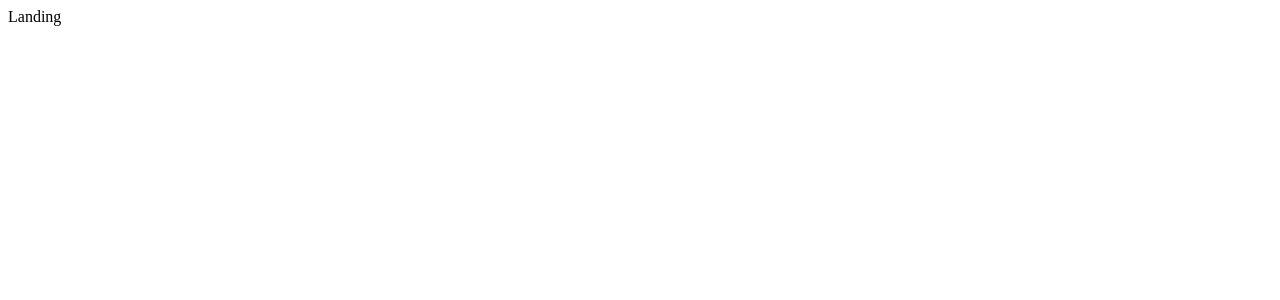
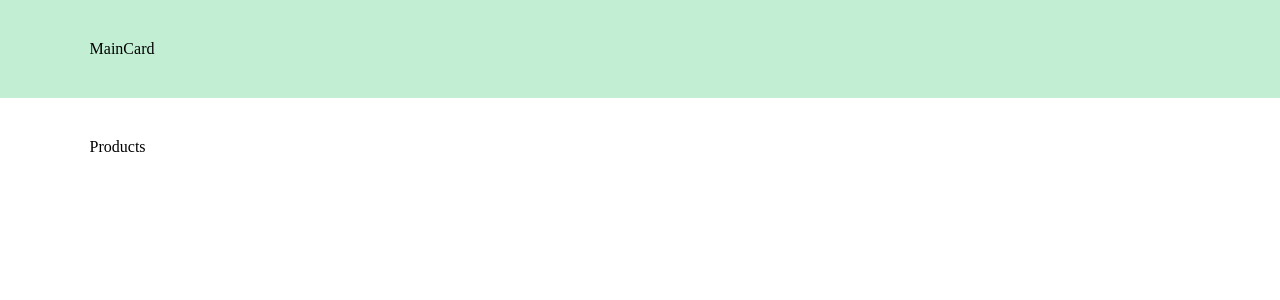
Before and after one commit to Morghot2/e-shop-landing, a React (Vite) app: page / in a window 1280 px wide. Shown: the top 300 px of the page. Built offline with nearby package versions, Linux system fonts and the light colour scheme.

Commit message:
dc-000004: components structure

```diff
--- a/index.html
+++ b/index.html
@@ -1,11 +1,11 @@
-<!DOCTYPE html>
+<!doctype html>
 <html lang="en">
   <head>
     <meta charset="UTF-8" />
     <meta name="viewport" content="width=device-width, initial-scale=1.0" />
     <title>e-shop-landing</title>
   </head>
-  <body>
+  <body style="margin: 0; padding: 0">
     <div id="root"></div>
     <script type="module" src="/src/main.tsx"></script>
   </body>
--- a/src/App.tsx
+++ b/src/App.tsx
@@ -1,5 +1,6 @@
+import { Landing } from './Landing/Landing';
 const App = () => {
-  return <div>Landing</div>;
+  return <Landing />;
 };
 
-export default App;
+export { App };
--- /dev/null
+++ b/src/Landing/Landing.styles.ts
@@ -0,0 +1,3 @@
+import styled from 'styled-components';
+
+export const LandingWrapper = styled.div``;
--- /dev/null
+++ b/src/Landing/Landing.tsx
@@ -0,0 +1,12 @@
+import { LandingWrapper } from './Landing.styles';
+import { Products } from './Products/Products';
+import { MainCard } from './MainCard/MainCard';
+
+export const Landing = () => {
+  return (
+    <LandingWrapper>
+      <MainCard />
+      <Products />
+    </LandingWrapper>
+  );
+};
--- /dev/null
+++ b/src/Landing/MainCard/MainCard.styles.ts
@@ -0,0 +1,6 @@
+import styled from 'styled-components';
+
+export const MainCardWrapper = styled.div`
+  background-color: #c2efd4;
+  padding: 5vh 7vw;
+`;
--- /dev/null
+++ b/src/Landing/MainCard/MainCard.tsx
@@ -0,0 +1,5 @@
+import { MainCardWrapper } from './MainCard.styles';
+
+export const MainCard = () => {
+  return <MainCardWrapper>MainCard</MainCardWrapper>;
+};
--- /dev/null
+++ b/src/Landing/Products/Products.styles.ts
@@ -0,0 +1,6 @@
+import styled from 'styled-components';
+
+export const ProductsWrapper = styled.div`
+  background-color: white;
+  padding: 5vh 7vw;
+`;
--- /dev/null
+++ b/src/Landing/Products/Products.tsx
@@ -0,0 +1,5 @@
+import { ProductsWrapper } from './Products.styles';
+
+export const Products = () => {
+  return <ProductsWrapper>Products</ProductsWrapper>;
+};
```
Also changed, not shown: src/main.tsx (+5 -5 lines), .lintstagedrc.json.
